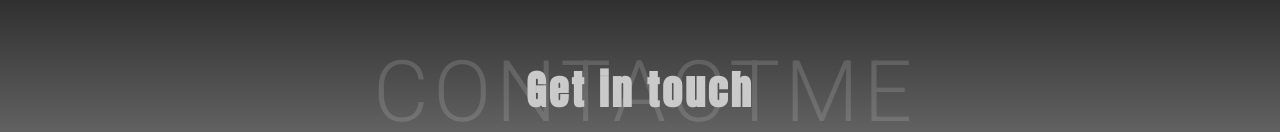
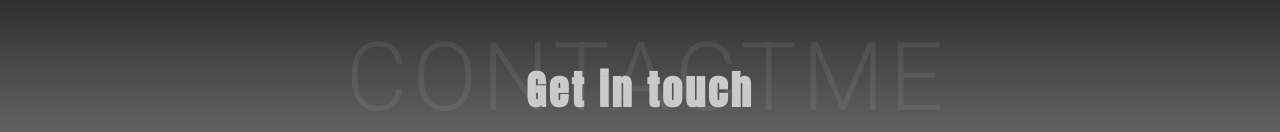
Before and after one commit to luisfilipe21/fullstack_portfolio, a React (Vite) app: page / in a window 1280 px wide. Shown: the part 2143-2275 px from the top of the page. Built offline with nearby package versions, Linux system fonts and the light colour scheme.

Commit message:
fix: ajustment on footer title

```diff
--- a/src/components/Footer/style.module.scss
+++ b/src/components/Footer/style.module.scss
@@ -11,31 +11,36 @@
             letter-spacing: 5px;
             color: var(--gray);
             font-family: var(--font-2);
-            font-size: 70px;
-            opacity: .2;
+            font-size: 4.6875rem;
+            opacity: .1;
             position: absolute;
-            top: -1.5rem;
-            left: -6rem;
+            top: -1.1rem;
+            left: -1em;
             font-weight: 300;
 
         }
 
-        @media(max-width: 460px) {
+        @media(max-width: 450px) {
             &::before {
-                overflow-x: auto;
-                width: auto;
-                font-size: 3.3125rem;
-                top: -1.3rem;
-                left: -2.5rem;
-                letter-spacing: 0px;
+                font-size: 48px;
+                opacity: .1;
+                position: absolute;
+                top: -1.8rem;
+                left: -3rem;
+                font-weight: 300;
             }
         }
 
-        @media(min-width: 1040px) {
+        @media(min-width: 768px) {
             &::before {
-                left: -1.8em;
-                top: -1.3rem;
-                font-size: 85px;
+                color: var(--gray);
+                font-family: var(--font-2);
+                font-size: 5.9375rem;
+                opacity: .1;
+                position: absolute;
+                top: -2.5rem;
+                left: -1.9em;
+                font-weight: 300;
             }
         }
     }
--- a/src/components/Projects/style.module.scss
+++ b/src/components/Projects/style.module.scss
@@ -29,7 +29,7 @@
 
                 @media(max-width: 450px) {
                     &::before {
-                       font-size: 3.5625rem;
+                        font-size: 3.5625rem;
                         opacity: .1;
                         position: absolute;
                         top: -1.8rem;
@@ -41,7 +41,7 @@
 
                 @media(min-width: 768px) {
                     &::before {
-                       color: var(--gray);
+                        color: var(--gray);
                         font-family: var(--font-2);
                         font-size: 5.9375rem;
                         opacity: .1;
```
